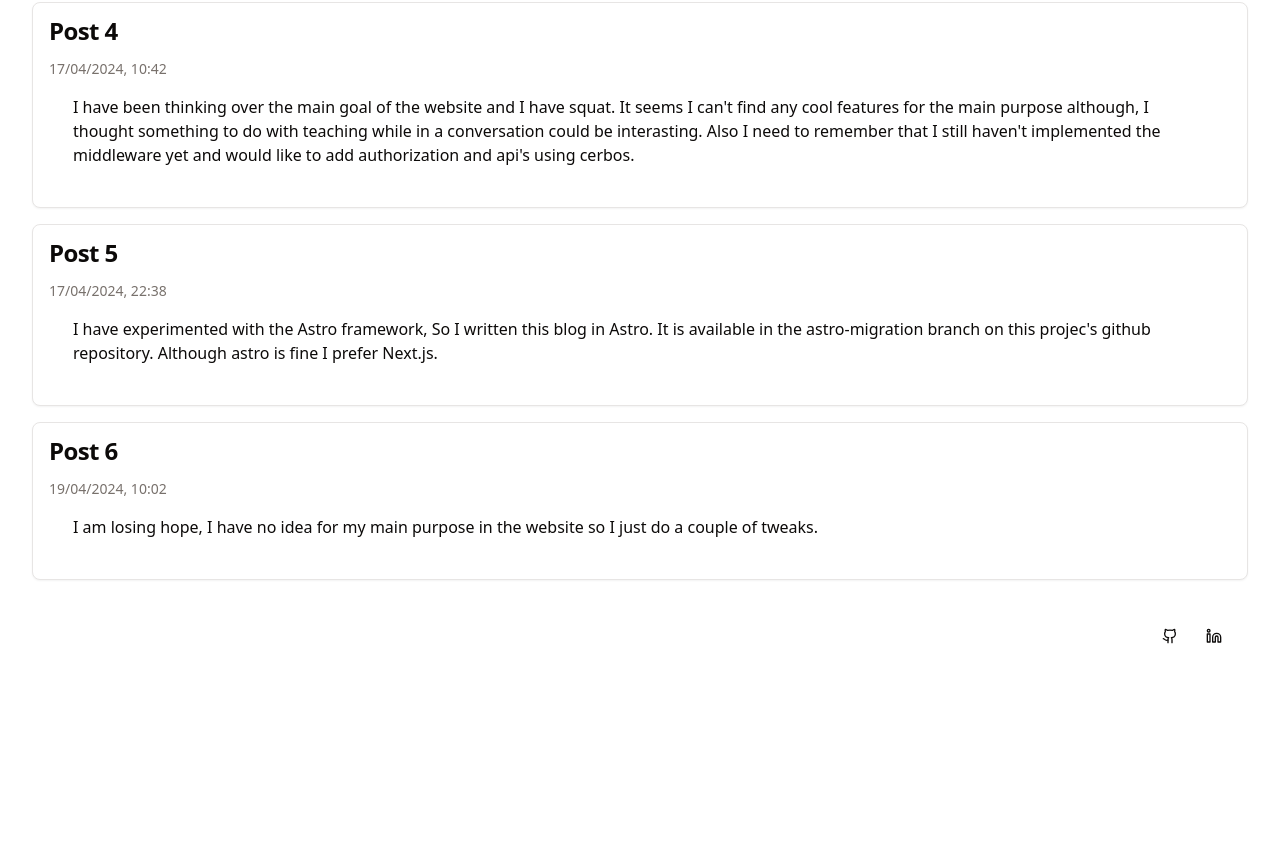
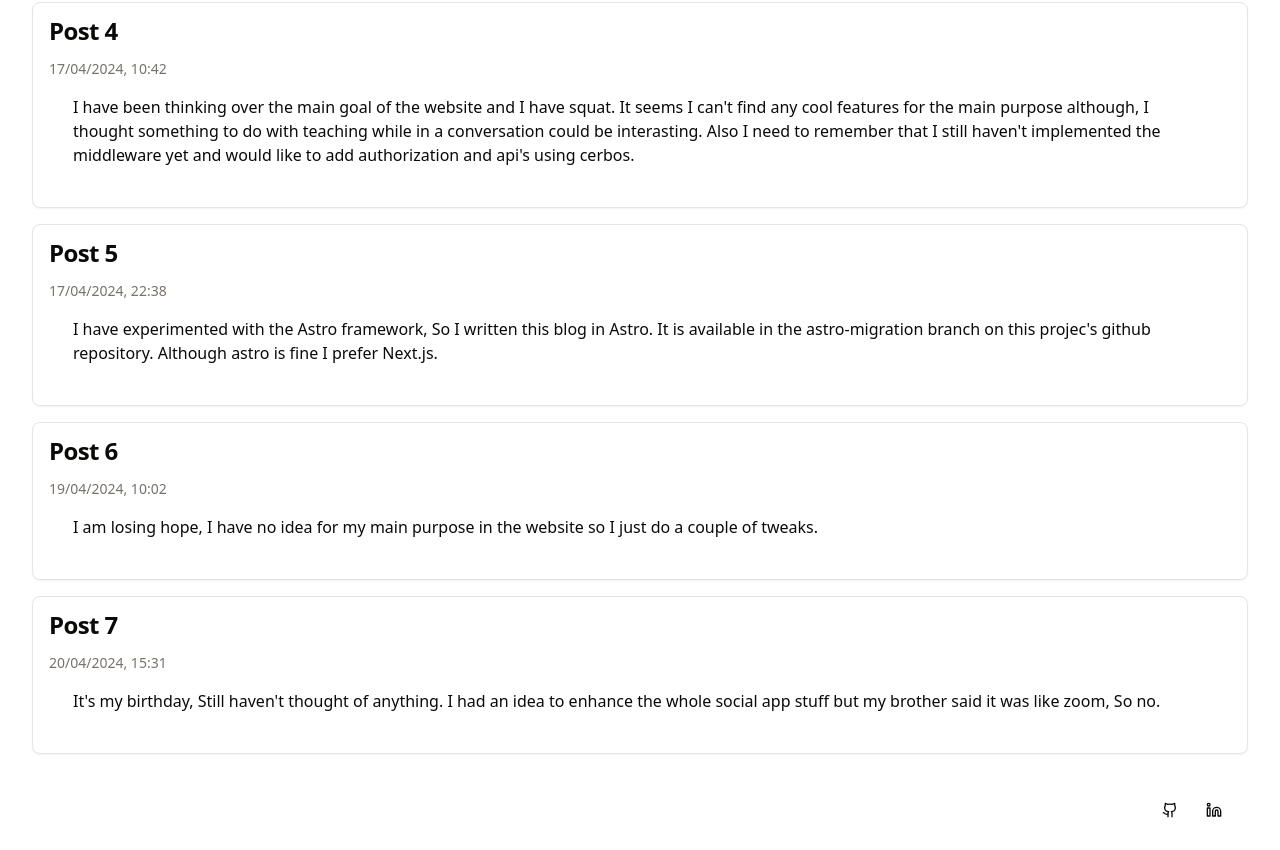
Before and after one commit to table-harmony/blogharmony, a Next.js app: page / in a window 1280 px wide. Shown: the part 1095-1945 px from the top of the page. Before the commit the page ends 1771 px from the top, so only its background shows below. Built offline with nearby package versions, Linux system fonts and the light colour scheme.

Commit message:
Update page.tsx

```diff
--- a/src/app/(main)/page.tsx
+++ b/src/app/(main)/page.tsx
@@ -88,6 +88,15 @@ export default function Home() {
           I just do a couple of tweaks.
         </CardContent>
       </Card>
+      <Card className="space-y-4 p-4">
+        <CardTitle>Post 7</CardTitle>
+        <CardDescription>20/04/2024, 15:31</CardDescription>
+        <CardContent>
+          It&apos;s my birthday, Still haven&apos;t thought of anything. I had
+          an idea to enhance the whole social app stuff but my brother said it
+          was like zoom, So no.
+        </CardContent>
+      </Card>
     </div>
   );
 }
```
